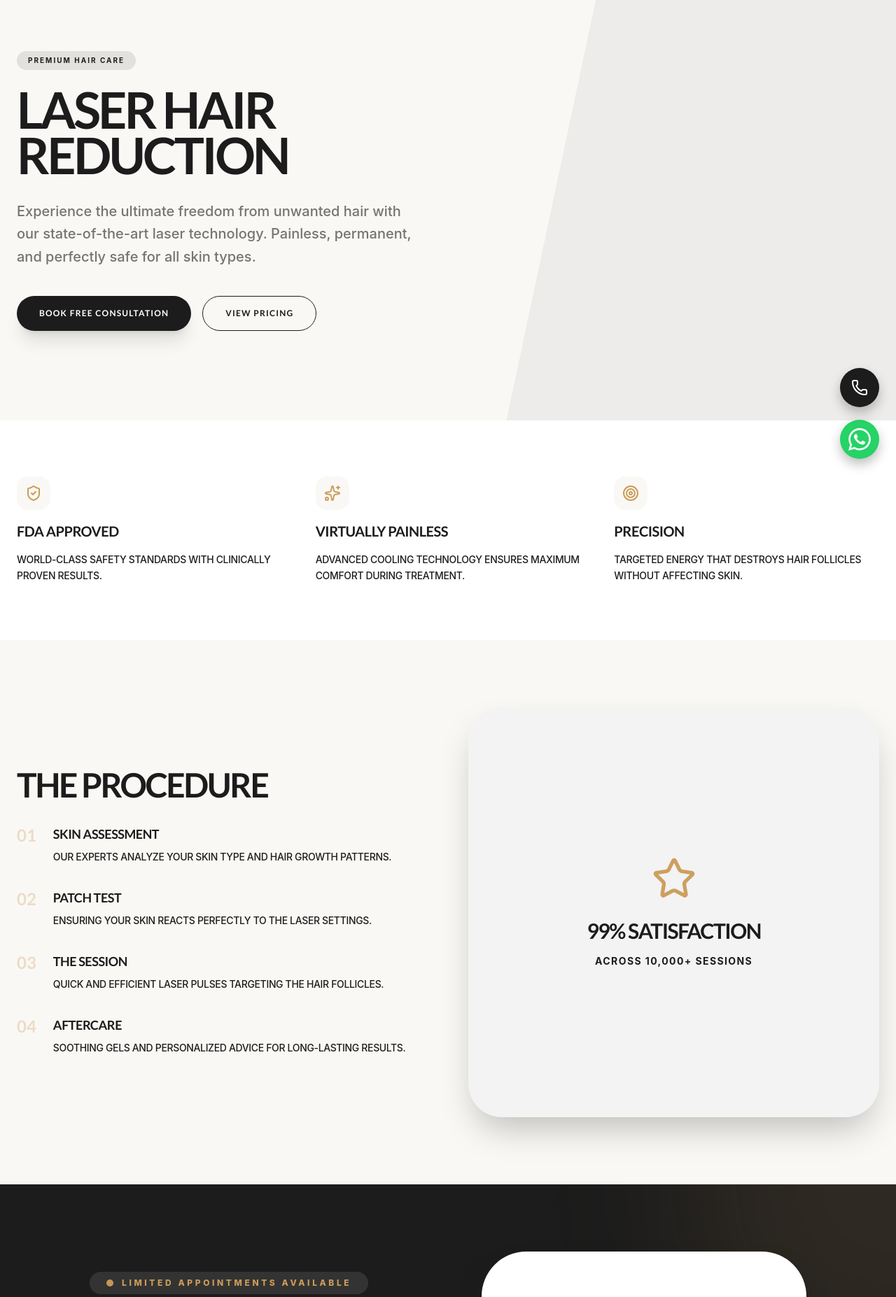
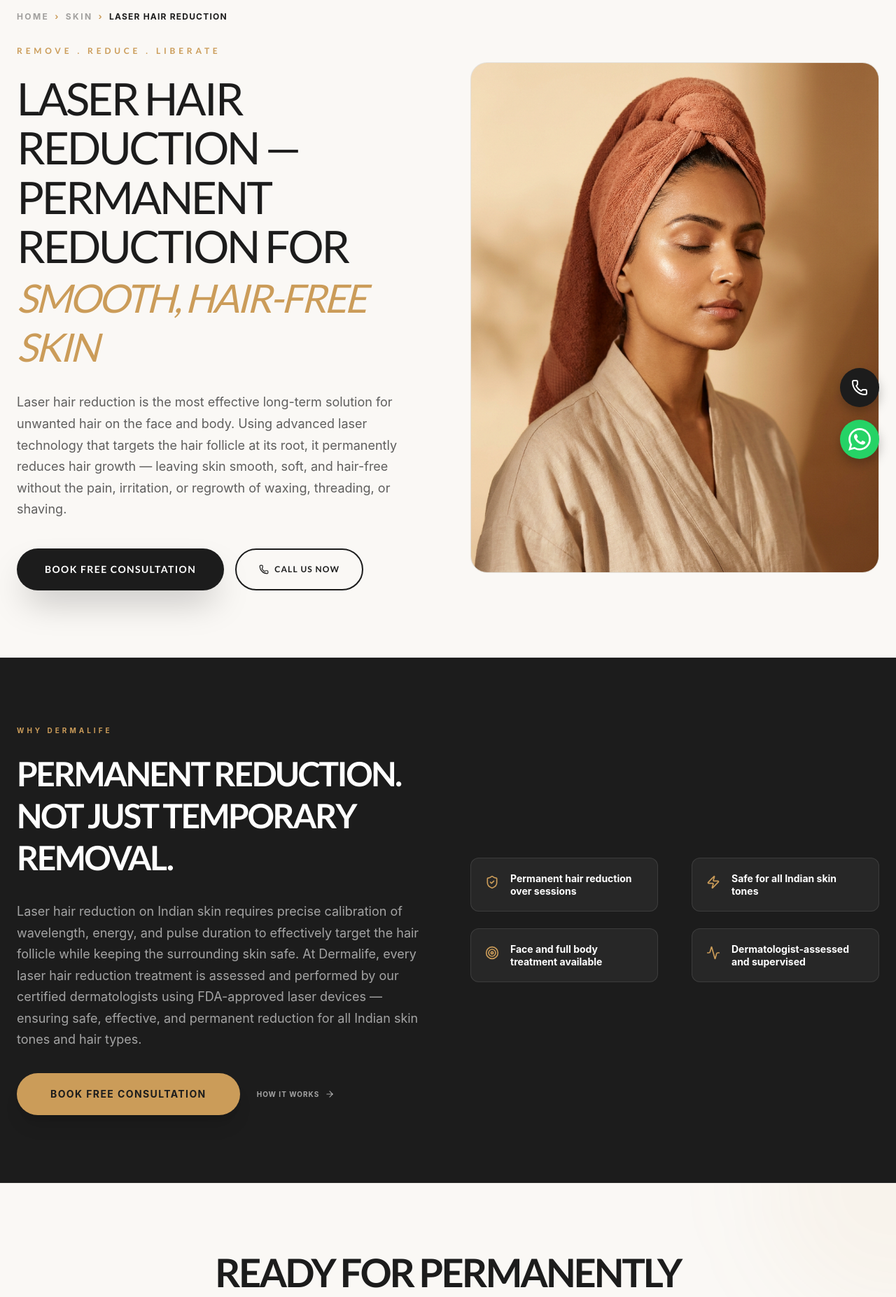
Before and after one commit to raghavluthra10/dermalife-demo, a React (Vite) app: page /services/laser-hair-reduction in a window 1280 px wide. Shown: the part 120-1974 px from the top of the page at 70% size. Built offline with nearby package versions, Linux system fonts and the light colour scheme.

Commit message:
added hair laser page and made other adjustments

```diff
--- a/src/components/Footer.tsx
+++ b/src/components/Footer.tsx
@@ -41,10 +41,7 @@ const Footer = () => {
       title: "Company",
       links: [
         { name: "About Us", href: "/about" },
-        { name: "Contact Us", href: "/contact" },
-        { name: "Results", href: "/results" },
-        { name: "Clinical Expertise", href: "/about" },
-        { name: "Our Services", href: "/services" }
+        { name: "Contact Us", href: "/contact" }
       ]
     }
   ];
--- a/src/pages/FacePrp.tsx
+++ b/src/pages/FacePrp.tsx
@@ -1,5 +1,5 @@
 import { motion } from 'motion/react';
-import { Check, Phone, Target, Zap, Activity, ShieldCheck, HeartPulse, Sparkles } from 'lucide-react';
+import { Check, Phone, Target, Zap, Activity, ShieldCheck, HeartPulse, Sparkles, Layers } from 'lucide-react';
 import { Link } from 'react-router-dom';
 import BookingForm from '../components/BookingForm';
 import skinHero from '../assets/skin_page_hero_image.png';
--- a/src/pages/LaserHairReduction.tsx
+++ b/src/pages/LaserHairReduction.tsx
@@ -1,100 +1,144 @@
 import { motion } from 'motion/react';
-import { ShieldCheck, Sparkles, Target, Star } from 'lucide-react';
+import { Check, Phone, Target, Activity, ShieldCheck, Zap, HeartPulse, Sparkles, Layers, ArrowRight } from 'lucide-react';
+import { Link } from 'react-router-dom';
 import BookingForm from '../components/BookingForm';
+import skinHero from '../assets/skin_page_hero_image.png';
 
 const LaserHairReduction = () => {
+  const scrollToBooking = () => {
+    const el = document.getElementById('booking-section');
+    if (el) el.scrollIntoView({ behavior: 'smooth' });
+  };
+
   return (
-    <div className="bg-brand-cream min-h-screen">
-
-      {/* Hero Section */}
-      <section className="relative pt-32 pb-20 md:pt-48 md:pb-32 px-6 overflow-hidden">
-        <div className="max-w-7xl mx-auto relative z-10">
-          <motion.div
-            initial={{ opacity: 0, y: 30 }}
-            animate={{ opacity: 1, y: 0 }}
-            className="max-w-3xl"
-          >
-            <span className="inline-block px-4 py-1.5 bg-brand-accent/10  rounded-full text-[10px] font-bold uppercase tracking-[0.2em] mb-6">
-              Premium Hair Care
-            </span>
-            <h1 className="text-5xl md:text-7xl font-primary font-bold  leading-[0.9] mb-8 uppercase tracking-tighter">
-              Laser Hair <br /> Reduction
-            </h1>
-            <p className="text-lg md:text-xl text-brand-dark/60 font-sans font-medium max-w-xl leading-relaxed mb-10">
-              Experience the ultimate freedom from unwanted hair with our state-of-the-art laser technology. Painless, permanent, and perfectly safe for all skin types.
-            </p>
-            <div className="flex flex-wrap gap-4">
-              <button className="px-8 py-4 bg-brand-accent text-white rounded-full font-primary font-bold uppercase tracking-widest text-xs hover:bg-brand-gold transition-all shadow-xl">
-                Book Free Consultation
-              </button>
-              <button className="px-8 py-4 border border-brand-accent  rounded-full font-primary font-bold uppercase tracking-widest text-xs hover:bg-brand-accent hover:text-white transition-all">
-                View Pricing
-              </button>
-            </div>
-          </motion.div>
+    <div className="bg-brand-cream min-h-screen pt-[104px]">
+      {/* Breadcrumb */}
+      <div className="max-w-7xl mx-auto px-6 py-8">
+        <nav className="text-[10px] md:text-xs uppercase tracking-[0.2em] font-bold text-brand-dark/40">
+          <Link to="/" className="hover:text-brand-gold transition-colors">Home</Link>
+          <span className="mx-2 text-brand-gold">›</span>
+          <Link to="/skin" className="hover:text-brand-gold transition-colors">Skin</Link>
+          <span className="mx-2 text-brand-gold">›</span>
+          <span className="text-brand-dark uppercase tracking-widest">Laser Hair Reduction</span>
+        </nav>
       </div>
 
-        {/* Decorative Element */}
-        <div className="absolute top-0 right-0 w-1/2 h-full bg-brand-accent/5 -skew-x-12 translate-x-1/4 z-0" />
-      </section>
-
-      {/* Benefits Grid */}
-      <section className="py-20 bg-white px-6">
-        <div className="max-w-7xl mx-auto">
-          <div className="grid grid-cols-1 md:grid-cols-3 gap-12">
-            {[
-              { icon: <ShieldCheck className="text-brand-gold" />, title: "FDA Approved", desc: "World-class safety standards with clinically proven results." },
-              { icon: <Sparkles className="text-brand-gold" />, title: "Virtually Painless", desc: "Advanced cooling technology ensures maximum comfort during treatment." },
-              { icon: <Target className="text-brand-gold" />, title: "Precision", desc: "Targeted energy that destroys hair follicles without affecting skin." }
-            ].map((benefit, i) => (
-              <motion.div
-                key={i}
+      {/* SECTION 1: HERO (TWO COLUMN) */}
+      <section className="max-w-7xl mx-auto px-6 pb-24">
+        <div className="flex flex-col lg:flex-row gap-16 items-center">
+          <div className="w-full lg:w-1/2">
+            <motion.span
+              initial={{ opacity: 0, y: 10 }}
+              animate={{ opacity: 1, y: 0 }}
+              className="text-[10px] md:text-[12px] font-primary font-bold uppercase tracking-[0.4em] text-brand-gold mb-6 block"
+            >
+              REMOVE . REDUCE . LIBERATE
+            </motion.span>
+            <motion.h1
               initial={{ opacity: 0, y: 20 }}
-                whileInView={{ opacity: 1, y: 0 }}
-                viewport={{ once: true }}
-                transition={{ delay: i * 0.1 }}
-                className="flex flex-col items-start gap-4"
+              animate={{ opacity: 1, y: 0 }}
+              transition={{ delay: 0.1, duration: 0.8 }}
+              className="text-4xl md:text-6xl lg:text-[64px] font-primary font-normal text-brand-dark leading-[1.1] mb-8 uppercase tracking-tighter"
             >
-                <div className="w-12 h-12 rounded-2xl bg-brand-cream flex items-center justify-center">
-                  {benefit.icon}
+              Laser hair reduction — permanent reduction for <br /> <span className="text-brand-gold italic font-normal text-5xl md:text-[56px]">smooth, hair-free skin</span>
+            </motion.h1>
+            <motion.p
+              initial={{ opacity: 0, y: 20 }}
+              animate={{ opacity: 1, y: 0 }}
+              transition={{ delay: 0.2, duration: 0.8 }}
+              className="font-sans text-[16px] md:text-[18px] text-brand-dark/70 leading-[1.7] mb-10 max-w-xl"
+            >
+              Laser hair reduction is the most effective long-term solution for unwanted hair on the face and body. Using advanced laser technology that targets the hair follicle at its root, it permanently reduces hair growth — leaving skin smooth, soft, and hair-free without the pain, irritation, or regrowth of waxing, threading, or shaving.
+            </motion.p>
+            <div className="flex flex-col sm:flex-row gap-4">
+              <button onClick={scrollToBooking} className="btn-primary">Book free consultation</button>
+              <a href="tel:+919810305086" className="px-8 py-4 border-2 border-brand-dark rounded-full text-xs font-bold uppercase tracking-widest hover:bg-brand-dark hover:text-white transition-all font-primary flex items-center justify-center gap-2">
+                <Phone size={14} /> Call us now
+              </a>
             </div>
-                <h3 className="text-xl font-primary font-bold  uppercase tracking-tight">{benefit.title}</h3>
-                <p className="/50 leading-relaxed text-sm uppercase tracking-tight font-medium">{benefit.desc}</p>
-              </motion.div>
-            ))}
+          </div>
+          <div className="w-full lg:w-1/2">
+            <div className="aspect-[4/5] bg-[#E5E1DA] rounded-[24px] overflow-hidden relative border border-brand-muted/30 group">
+              <img
+                src={skinHero}
+                alt="Laser Hair Reduction Treatment"
+                className="w-full h-full object-cover transition-transform duration-700 group-hover:scale-105"
+              />
+              <div className="absolute inset-0 bg-gradient-to-br from-brand-gold/5 to-transparent opacity-0 group-hover:opacity-100 transition-opacity duration-700" />
+            </div>
           </div>
         </div>
       </section>
 
-      {/* Process Section */}
-      <section className="py-24 bg-brand-cream px-6">
-        <div className="max-w-7xl mx-auto flex flex-col lg:flex-row items-center gap-16">
-          <div className="lg:w-1/2">
-            <h2 className="text-4xl md:text-5xl font-primary font-bold  mb-8 uppercase tracking-tighter">The Procedure</h2>
-            <div className="space-y-8">
+      {/* SECTION 2: WHY DERMALIFE (DARK BACKGROUND) */}
+      <section className="bg-brand-accent py-24 border-y border-white/5">
+        <div className="max-w-7xl mx-auto px-6">
+          <div className="flex flex-col lg:flex-row gap-16">
+            <div className="w-full lg:w-1/2 text-white">
+              <span className="text-brand-gold text-[10px] font-bold uppercase tracking-[0.4em] mb-6 block">WHY DERMALIFE</span>
+              <h2 className="text-3xl md:text-5xl font-primary font-bold uppercase tracking-tighter leading-tight mb-8 text-white">
+                Permanent reduction. <br /> Not just temporary removal.
+              </h2>
+              <p className="font-sans text-[16px] md:text-[18px] text-white/60 leading-[1.7] mb-8">
+                Laser hair reduction on Indian skin requires precise calibration of wavelength, energy, and pulse duration to effectively target the hair follicle while keeping the surrounding skin safe. At Dermalife, every laser hair reduction treatment is assessed and performed by our certified dermatologists using FDA-approved laser devices — ensuring safe, effective, and permanent reduction for all Indian skin tones and hair types.
+              </p>
+              <div className="flex flex-col sm:flex-row items-center gap-6">
+                <button onClick={scrollToBooking} className="px-12 py-5 bg-brand-gold text-brand-dark font-bold rounded-full hover:bg-white transition-all uppercase tracking-widest text-sm shadow-xl w-full sm:w-auto text-center border-none">
+                  Book free consultation
+                </button>
+                <Link to="#" className="text-white/60 hover:text-brand-gold text-[10px] font-bold uppercase tracking-widest flex items-center gap-2 group">
+                  How it works <ArrowRight size={14} className="group-hover:translate-x-1 transition-transform" />
+                </Link>
+              </div>
+            </div>
+            <div className="w-full lg:w-1/2 flex items-center">
+              <div className="grid grid-cols-1 md:grid-cols-2 gap-x-12 gap-y-6 w-full">
                 {[
-                { step: "01", title: "Skin Assessment", desc: "Our experts analyze your skin type and hair growth patterns." },
-                { step: "02", title: "Patch Test", desc: "Ensuring your skin reacts perfectly to the laser settings." },
-                { step: "03", title: "The Session", desc: "Quick and efficient laser pulses targeting the hair follicles." },
-                { step: "04", title: "Aftercare", desc: "Soothing gels and personalized advice for long-lasting results." }
+                  { text: "Permanent hair reduction over sessions", icon: <ShieldCheck className="text-brand-gold" size={20} /> },
+                  { text: "Safe for all Indian skin tones", icon: <Zap className="text-brand-gold" size={20} /> },
+                  { text: "Face and full body treatment available", icon: <Target className="text-brand-gold" size={20} /> },
+                  { text: "Dermatologist-assessed and supervised", icon: <Activity className="text-brand-gold" size={20} /> }
                 ].map((item, i) => (
-                <div key={i} className="flex gap-6 group">
-                  <span className="text-2xl font-primary font-bold text-brand-gold/30 group-hover:text-brand-gold transition-colors">{item.step}</span>
-                  <div>
-                    <h4 className="text-lg font-primary font-bold  uppercase tracking-tight mb-2">{item.title}</h4>
-                    <p className="/40 text-sm uppercase tracking-tight font-medium leading-relaxed">{item.desc}</p>
-                  </div>
+                  <div key={i} className="flex items-start gap-4 p-5 rounded-xl bg-white/5 border border-white/10 hover:border-brand-gold/30 transition-all group">
+                    <div className="mt-1 group-hover:scale-110 transition-transform duration-300">{item.icon}</div>
+                    <span className="font-sans font-bold text-white text-sm leading-tight">{item.text}</span>
                   </div>
                 ))}
               </div>
             </div>
-          <div className="lg:w-1/2 w-full aspect-square bg-white rounded-[3rem] shadow-2xl flex items-center justify-center p-12 overflow-hidden relative">
-            <div className="absolute inset-0 bg-brand-accent/5" />
-            <div className="relative z-10 text-center">
-                <Star className="w-16 h-16 text-brand-gold mx-auto mb-6 animate-pulse" />
-                <h3 className="text-3xl font-primary font-bold  uppercase tracking-tighter mb-4">99% Satisfaction</h3>
-                <p className="/50 text-sm uppercase font-bold tracking-widest">Across 10,000+ sessions</p>
           </div>
+        </div>
+      </section>
+
+      {/* SECTION 4: BOTTOM CTA */}
+      <section className="py-24 bg-brand-cream relative overflow-hidden text-center border-t border-brand-muted/30" id="booking-section">
+        {/* Background Accents */}
+        <div className="absolute top-0 right-0 w-96 h-96 bg-brand-gold/5 rounded-full blur-3xl -translate-y-1/2 translate-x-1/2" />
+        <div className="absolute bottom-0 left-0 w-96 h-96 bg-brand-accent/5 rounded-full blur-3xl translate-y-1/2 -translate-x-1/2" />
+
+        <div className="max-w-4xl mx-auto px-6 relative z-10">
+          <h2 className="text-3xl md:text-[56px] font-primary font-bold text-brand-dark leading-[1.1] mb-6 uppercase tracking-tighter text-black">
+            Ready for permanently <br /> <span className="text-brand-gold italic font-normal text-5xl md:text-[56px]">smooth, hair-free skin?</span>
+          </h2>
+          <p className="font-sans text-base md:text-lg text-brand-dark/60 mb-12 max-w-2xl mx-auto">
+            Book a free consultation — our dermatologist will assess your skin tone, hair type, and recommend the right laser hair reduction protocol for you.
+          </p>
+          <button onClick={scrollToBooking} className="btn-primary min-w-[300px]">
+            Book free consultation
+          </button>
+          <div className="mt-8 flex flex-wrap items-center justify-center gap-x-6 gap-y-2">
+            <span className="text-[10px] md:text-xs uppercase tracking-[0.2em] text-brand-dark/30 font-bold flex items-center gap-2">
+              <Check size={12} className="text-brand-gold" />
+              Takes 2 minutes
+            </span>
+            <span className="text-[10px] md:text-xs uppercase tracking-[0.2em] text-brand-dark/30 font-bold flex items-center gap-2">
+              <Check size={12} className="text-brand-gold" />
+              No commitment
+            </span>
+            <span className="text-[10px] md:text-xs uppercase tracking-[0.2em] text-brand-dark/30 font-bold flex items-center gap-2">
+              <Check size={12} className="text-brand-gold" />
+              Expert-led advice
+            </span>
           </div>
         </div>
       </section>
--- a/src/pages/Qr678Hair.tsx
+++ b/src/pages/Qr678Hair.tsx
@@ -1,5 +1,5 @@
 import { motion } from 'motion/react';
-import { Check, Phone, Target, Activity, ShieldCheck, Zap } from 'lucide-react';
+import { Check, Phone, Target, Activity, ShieldCheck, Zap, HeartPulse } from 'lucide-react';
 import { Link } from 'react-router-dom';
 import BookingForm from '../components/BookingForm';
 
--- a/src/pages/Skin.tsx
+++ b/src/pages/Skin.tsx
@@ -313,3 +313,5 @@ const Skin = () => {
     </div>
   );
 };
+
+export default Skin;
```
Also changed, not shown: src/pages/Aesthetics.tsx (+6 -1 lines), src/pages/Facials.tsx (+6 -1 lines), src/pages/Hair.tsx (+6 -1 lines), src/pages/Slimming.tsx (+6 -1 lines). Lines whose indentation alone changed are shown as unchanged.
